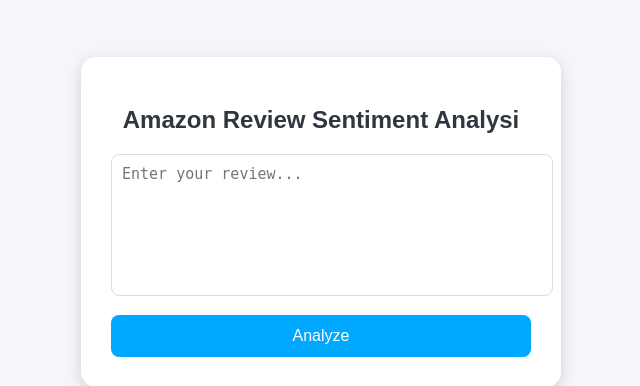
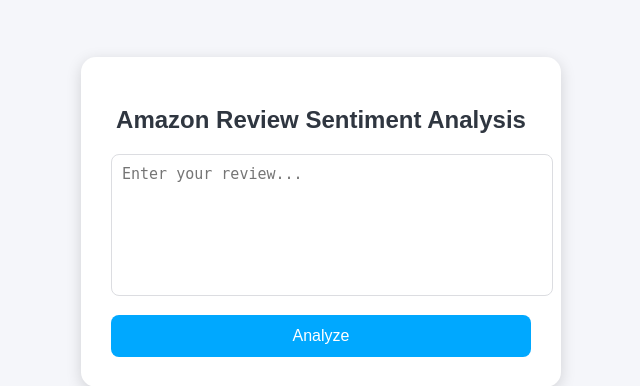
Before and after one commit to bhamidipativiswajith2007/sentiment-verifier, a Flask app: page / in a window 1280 px wide. Shown: the part 178-564 px from the top of the page, without its empty margins (319-959 px from the left). Run offline with Flask 3, Linux system fonts and the light colour scheme; parts of the project's set-up code (start-up, migrations or seed data) failed here and were passed over.

Commit message:
Update index.html

```diff
--- a/templates/index.html
+++ b/templates/index.html
@@ -74,7 +74,7 @@
 <body>
 
 <div class="container">
-    <h2>Amazon Review Sentiment Analysi</h2>
+    <h2>Amazon Review Sentiment Analysis</h2>
 
     <form action="/predict" method="POST">
         <textarea name="review" placeholder="Enter your review..."></textarea>
```
